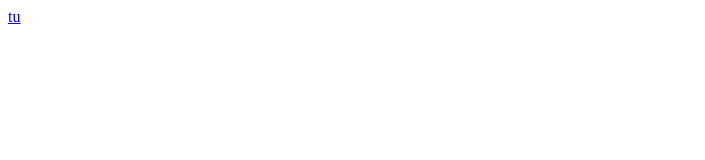
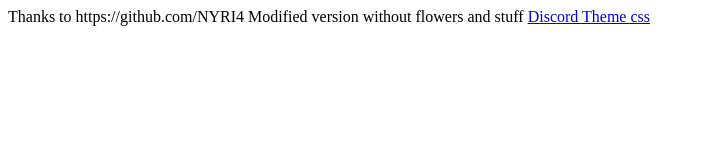
Before and after one commit to nouccM/DTCSS, a plain HTML site: page index.html in a window 1280 px wide. Shown: the whole page, without its empty margins (0-705 px from the left). Drawn offline with Linux system fonts and the light colour scheme.

Commit message:
Update index.html

```diff
--- a/index.html
+++ b/index.html
@@ -1,6 +1,8 @@
 <html>
     <head></head>
     <body>
-        <a href="main/main.css">tu</a>
+        Thanks to https://github.com/NYRI4
+        Modified  version without flowers and stuff
+        <a href="main/main.css">Discord Theme css</a>
     </body>
 </html>
```
